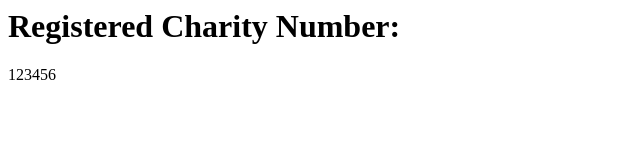
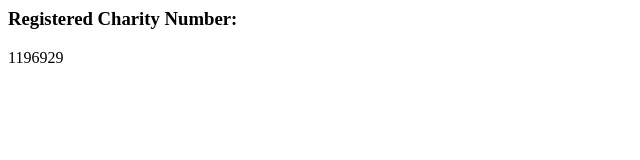
Before and after one commit to Europa4/JasmineWebsite, a website: page Assets/HTML/footer.html in a window 1280 px wide. Shown: the whole page, without its empty margins (0-640 px from the left). Drawn offline with Linux system fonts and the light colour scheme.

Commit message:
Added correct charity number

```diff
--- a/Assets/HTML/footer.html
+++ b/Assets/HTML/footer.html
@@ -4,8 +4,8 @@
         <div class="container">
             <div class="card bg-light mb-3">
                 <div class="card-body">
-                    <h1>Registered Charity Number:</h1>
-                    <p>123456</p>
+                    <h3>Registered Charity Number:</h3>
+                    <p>1196929</p>
                 </div>
             </div>
         </div>
```
